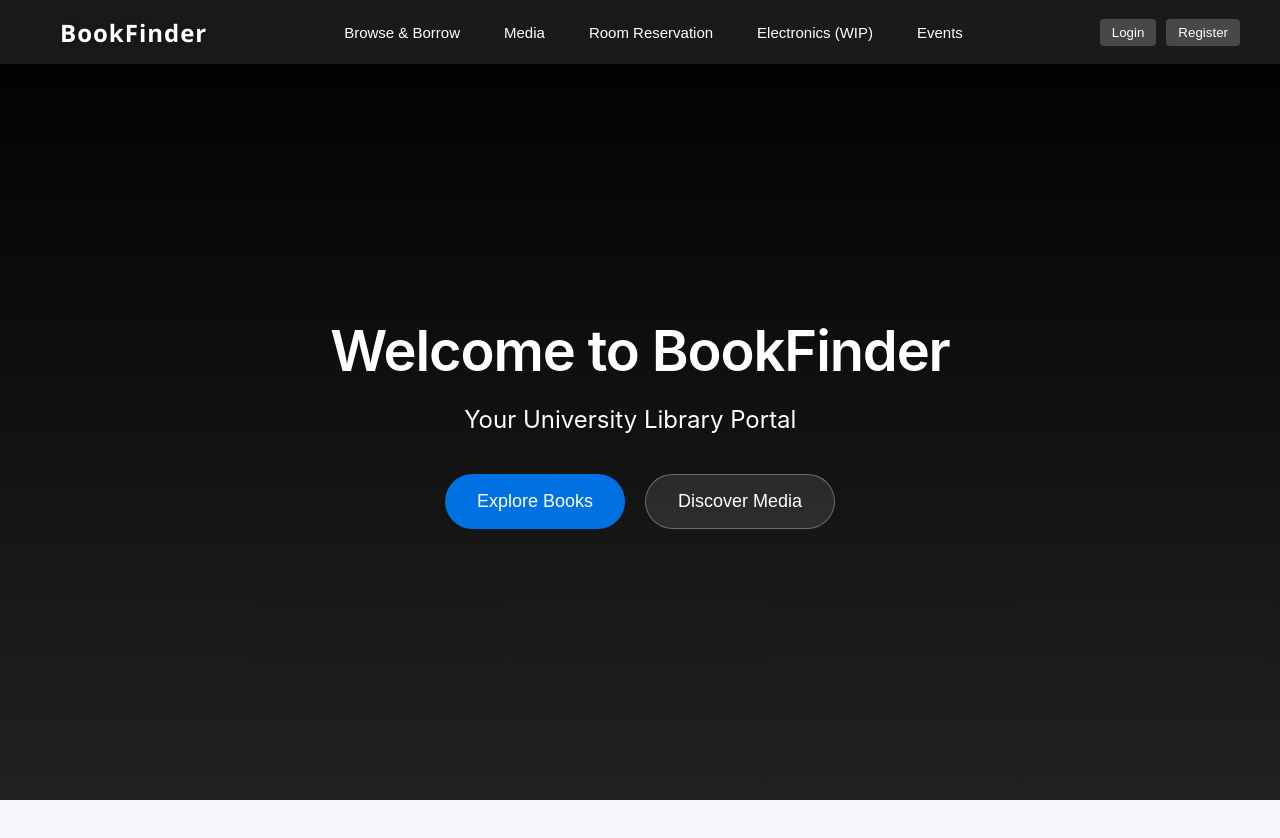
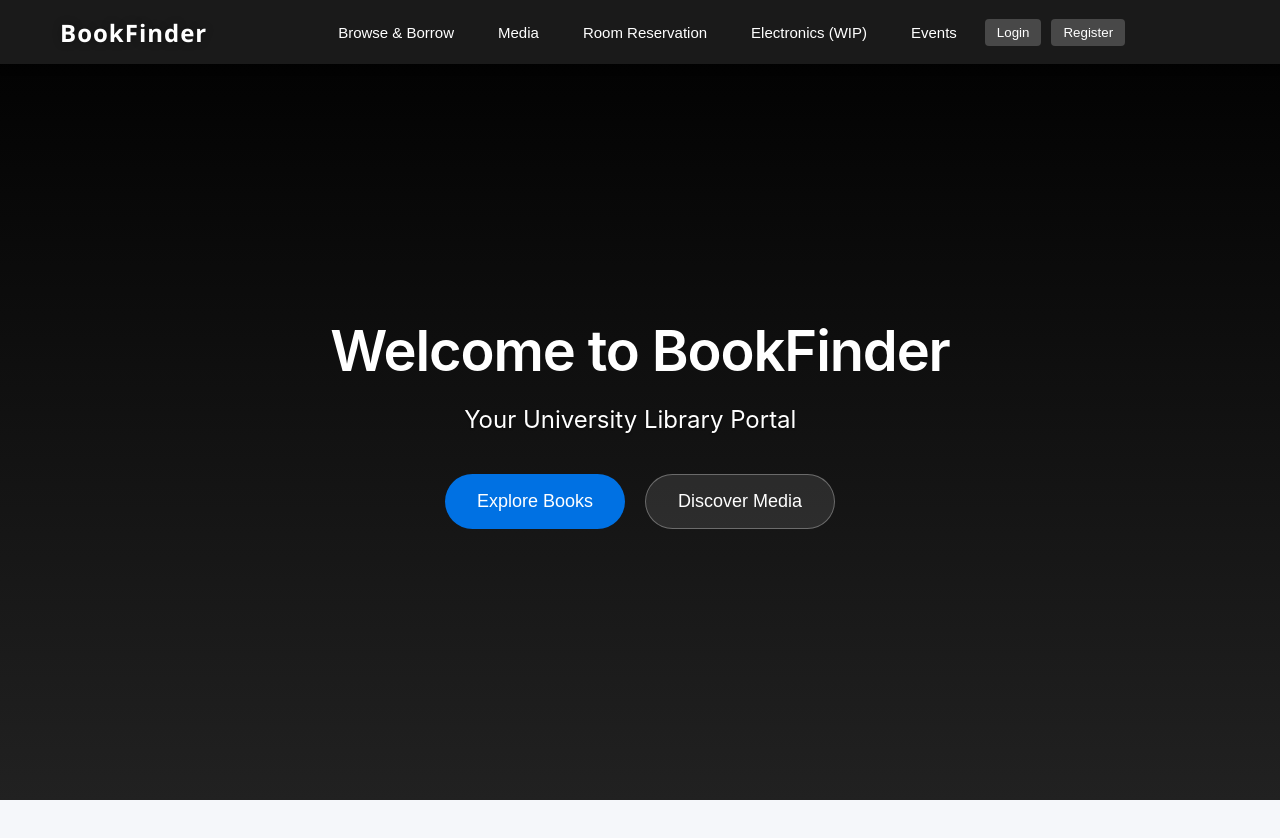
Before and after one commit to dahrail/Library-Database, a React (Create React App) app in the folder client/: page / in a window 1280 px wide. Shown: the top 838 px of the page. Built offline with nearby package versions, Linux system fonts and the light colour scheme.

Commit message:
Dropdown Menu Support Added

```diff
--- a/client/src/App.js
+++ b/client/src/App.js
@@ -88,17 +88,100 @@ function App() {
     window.scrollTo(0, 0);
     setCurrentScreen("booksNotLoggedIn");
   };
-  const navigateToMedia = () => {
+
+  // Update the navigation functions to accept category parameters
+
+  // Books navigation with optional category parameter
+  const navigateToBooks = async (category) => {
+    window.scrollTo(0, 0);
+    try {
+      // If user is logged in, fetch books with user-specific info
+      if (isLoggedIn && userData) {
+        const data = await API.getBooks(userData.UserID);
+        setBooks(data);
+      } else {
+        // If not logged in, fetch books without user-specific info
+        const data = await API.getBooks();
+        setBooks(data);
+      }
+      setCurrentScreen("books");
+
+      // If a category is specified, set it in the BookList component
+      if (category) {
+        // We'll pass this to the component through a ref or state
+        // This could be implemented by having the BookList component
+        // check for this initial category
+        setTimeout(() => {
+          // This is a workaround - in a real implementation you might
+          // use a ref or additional state to pass this to the component
+          const categoryButtons = document.querySelectorAll(".book-category-button");
+          categoryButtons.forEach(button => {
+            if (button.textContent.toLowerCase() === category.toLowerCase()) {
+              button.click();
+            }
+          });
+        }, 100);
+      }
+    } catch (error) {
+      console.error("Error fetching books:", error);
+      alert("An error occurred while fetching books.");
+    }
+  };
+
+  // Media navigation with optional category parameter
+  const navigateToMedia = (category) => {
     window.scrollTo(0, 0);
     setCurrentScreen("media");
+
+    // Similar approach to pass the category to the Media component
+    if (category) {
+      setTimeout(() => {
+        // This simulates clicking the category button in the Media component
+        const categoryButtons = document.querySelectorAll(".media-category-button");
+        categoryButtons.forEach(button => {
+          if (button.textContent.toLowerCase().includes(category.toLowerCase())) {
+            button.click();
+          }
+        });
+      }, 100);
+    }
   };
+
+  // Room reservation navigation with optional category parameter
+  const navigateToRooms = (category) => {
+    window.scrollTo(0, 0);
+    setCurrentScreen("rooms");
+
+    // Similar approach to pass the category to the RoomReservation component
+    if (category) {
+      setTimeout(() => {
+        // This simulates clicking the category button in the RoomReservation component
+        const categoryButtons = document.querySelectorAll(".room-category-button");
+        categoryButtons.forEach(button => {
+          if (button.textContent.toLowerCase().includes(category.toLowerCase())) {
+            button.click();
+          }
+        });
+      }, 100);
+    }
+  };
+
+  // Events navigation with optional category parameter
+  const navigateToEvents = (category) => {
+    window.scrollTo(0, 0);
+    setCurrentScreen("events");
+
+    // For future implementation of event filtering by category
+    if (category) {
+      // Store the category for the Events component to use
+      // This would need to be implemented in the Events component
+      console.log(`Navigating to events with category: ${category}`);
+    }
+  };
+
   const navigateToElectronics = () => {
     window.scrollTo(0, 0);
     setCurrentScreen("electronics");
-  };
-  const navigateToRooms = () => {
-    window.scrollTo(0, 0);
-    setCurrentScreen("rooms");
   };
   const navigateToLanding = () => {
     window.scrollTo(0, 0);
@@ -123,36 +206,7 @@ function App() {
     }
   };
 
-  const navigateToEvents = () => {
-    window.scrollTo(0, 0);
-    try {
-      setCurrentScreen("events");
-    } catch (error) {
-      console.error("Error navigating to events:", error);
-      alert("An error occurred while navigating to events.");
-    }
-  };
-
   // Books navigation and handlers
-  const navigateToBooks = async () => {
-    window.scrollTo(0, 0);
-    try {
-      // If user is logged in, fetch books with user-specific info
-      if (isLoggedIn && userData) {
-        const data = await API.getBooks(userData.UserID);
-        setBooks(data);
-      } else {
-        // If not logged in, fetch books without user-specific info
-        const data = await API.getBooks();
-        setBooks(data);
-      }
-      setCurrentScreen("books");
-    } catch (error) {
-      console.error("Error fetching books:", error);
-      alert("An error occurred while fetching books.");
-    }
-  };
-
   const handleLoan = (book) => {
     setSelectedBook(book);
     setCurrentScreen("loan");
--- a/client/src/components/layout/TopBar.js
+++ b/client/src/components/layout/TopBar.js
@@ -1,4 +1,4 @@
-import React from 'react';
+import React, { useState } from 'react';
 import '../../styles/layout/TopBar.css';
 
 const TopBar = ({
@@ -11,40 +11,152 @@ const TopBar = ({
   navigateToRegister,
   navigateToRooms,
   navigateToEvents,
-  navigateToLanding // Add this prop
+  navigateToLanding
 }) => {
+  // Add state to track which dropdown is open
+  const [openDropdown, setOpenDropdown] = useState(null);
+
+  // Define menu items for each dropdown
+  const dropdownMenus = {
+    books: [
+      { label: 'Fiction', action: () => navigateToBooks('fiction') },
+      { label: 'Non-Fiction', action: () => navigateToBooks('non-fiction') },
+      { label: 'Science', action: () => navigateToBooks('science') },
+      { label: 'History', action: () => navigateToBooks('history') },
+      { label: 'Biography', action: () => navigateToBooks('biography') },
+      { label: 'All Books', action: () => navigateToBooks() }
+    ],
+    media: [
+      { label: 'Movies', action: () => navigateToMedia('movies') },
+      { label: 'Music', action: () => navigateToMedia('music') },
+      { label: 'Video Games', action: () => navigateToMedia('videogames') },
+      { label: 'All Media', action: () => navigateToMedia() }
+    ],
+    rooms: [
+      { label: 'Small Rooms (1-4)', action: () => navigateToRooms('small') },
+      { label: 'Medium Rooms (5-10)', action: () => navigateToRooms('medium') },
+      { label: 'Large Rooms (10+)', action: () => navigateToRooms('large') },
+      { label: 'All Rooms', action: () => navigateToRooms() }
+    ],
+    electronics: [
+      { label: 'Laptops', action: () => {} },
+      { label: 'Tablets', action: () => {} },
+      { label: 'Cameras', action: () => {} },
+      { label: 'Projectors', action: () => {} },
+      { label: 'All Electronics', action: () => {} }
+    ],
+    events: [
+      { label: 'Workshops', action: () => navigateToEvents('workshops') },
+      { label: 'Lectures', action: () => navigateToEvents('lectures') },
+      { label: 'Book Clubs', action: () => navigateToEvents('book-clubs') },
+      { label: 'All Events', action: () => navigateToEvents() }
+    ]
+  };
+
   return (
     <div className="top-bar">
       <div className="top-bar-content">
         <div
           className="logo"
-          onClick={navigateToLanding} // Change to navigateToLanding
+          onClick={navigateToLanding}
           style={{ cursor: 'pointer' }}
         >
           BookFinder
         </div>
         <div className="nav-buttons">
+          <div
+            className="dropdown-container"
+            onMouseEnter={() => setOpenDropdown('books')}
+            onMouseLeave={() => setOpenDropdown(null)}
+          >
             <button onClick={navigateToBooks} className="nav-button">
               Browse & Borrow
             </button>
+            {openDropdown === 'books' && (
+              <div className="dropdown-menu">
+                {dropdownMenus.books.map((item, index) => (
+                  <div key={index} className="dropdown-item" onClick={item.action}>
+                    {item.label}
+                  </div>
+                ))}
+              </div>
+            )}
+          </div>
+
+          <div
+            className="dropdown-container"
+            onMouseEnter={() => setOpenDropdown('media')}
+            onMouseLeave={() => setOpenDropdown(null)}
+          >
             <button onClick={navigateToMedia} className="nav-button">
               Media
             </button>
+            {openDropdown === 'media' && (
+              <div className="dropdown-menu">
+                {dropdownMenus.media.map((item, index) => (
+                  <div key={index} className="dropdown-item" onClick={item.action}>
+                    {item.label}
+                  </div>
+                ))}
+              </div>
+            )}
+          </div>
+
+          <div
+            className="dropdown-container"
+            onMouseEnter={() => setOpenDropdown('rooms')}
+            onMouseLeave={() => setOpenDropdown(null)}
+          >
             <button onClick={navigateToRooms} className="nav-button">
               Room Reservation
             </button>
+            {openDropdown === 'rooms' && (
+              <div className="dropdown-menu">
+                {dropdownMenus.rooms.map((item, index) => (
+                  <div key={index} className="dropdown-item" onClick={item.action}>
+                    {item.label}
+                  </div>
+                ))}
+              </div>
+            )}
+          </div>
+
+          <div
+            className="dropdown-container"
+            onMouseEnter={() => setOpenDropdown('electronics')}
+            onMouseLeave={() => setOpenDropdown(null)}
+          >
             <button className="nav-button">Electronics (WIP)</button>
-          <button
-            className="nav-button"
-            onClick={ () => {
-              if (navigateToEvents) {
-                navigateToEvents();
-              }
-            } }
+            {openDropdown === 'electronics' && (
+              <div className="dropdown-menu">
+                {dropdownMenus.electronics.map((item, index) => (
+                  <div key={index} className="dropdown-item" onClick={item.action}>
+                    {item.label}
+                  </div>
+                ))}
+              </div>
+            )}
+          </div>
+
+          <div
+            className="dropdown-container"
+            onMouseEnter={() => setOpenDropdown('events')}
+            onMouseLeave={() => setOpenDropdown(null)}
           >
+            <button onClick={navigateToEvents} className="nav-button">
               Events
             </button>
+            {openDropdown === 'events' && (
+              <div className="dropdown-menu">
+                {dropdownMenus.events.map((item, index) => (
+                  <div key={index} className="dropdown-item" onClick={item.action}>
+                    {item.label}
                   </div>
+                ))}
+              </div>
+            )}
+          </div>
+
           {isLoggedIn && userData ? (
             <div className="user-info">
               <span>Hello, {userData.FirstName}</span>
@@ -64,6 +176,7 @@ const TopBar = ({
           )}
         </div>
       </div>
+    </div>
   );
 };
 
--- a/client/src/styles/layout/TopBar.css
+++ b/client/src/styles/layout/TopBar.css
@@ -66,6 +66,7 @@
   cursor: pointer;
   font-size: 15px;
   transition: background-color 0.2s, transform 0.1s;
+  position: relative;
 }
 
 .nav-button:hover {
@@ -119,3 +120,61 @@
     gap: 8px;
   }
 }
+
+/* Dropdown container styling */
+.dropdown-container {
+  position: relative;
+  display: inline-block;
+}
+
+/* Dropdown menu styling */
+.dropdown-menu {
+  position: absolute;
+  top: 100%;
+  left: 0;
+  min-width: 180px;
+  background-color: #222222; /* Dark background to match the theme */
+  border-radius: 0 0 8px 8px;
+  box-shadow: 0 8px 16px rgba(0, 0, 0, 0.3);
+  z-index: 1000;
+  overflow: hidden;
+  animation: slideDown 0.3s ease forwards;
+  transform-origin: top center;
+  border: 1px solid #333333;
+}
+
+/* Animation for dropdown appearance */
+@keyframes slideDown {
+  from {
+    opacity: 0;
+    transform: scaleY(0);
+  }
+  to {
+    opacity: 1;
+    transform: scaleY(1);
+  }
+}
+
+/* Dropdown item styling */
+.dropdown-item {
+  padding: 12px 16px;
+  color: #e0e0e0; /* Light gray text for contrast */
+  cursor: pointer;
+  font-size: 14px;
+  transition: all 0.2s ease;
+}
+
+.dropdown-item:hover {
+  background-color: #333333; /* Darker highlight on hover */
+  color: #ffffff; /* White text on hover for better visibility */
+}
+
+/* Removing the dropdown arrows */
+.dropdown-container .nav-button::after {
+  content: '';  /* Empty content to remove the arrow */
+  display: none; /* Hide the element completely */
+}
+
+.dropdown-container:hover .nav-button::after {
+  transform: none; /* Remove the rotation effect */
+}
```
Lines whose indentation alone changed are shown as unchanged.
